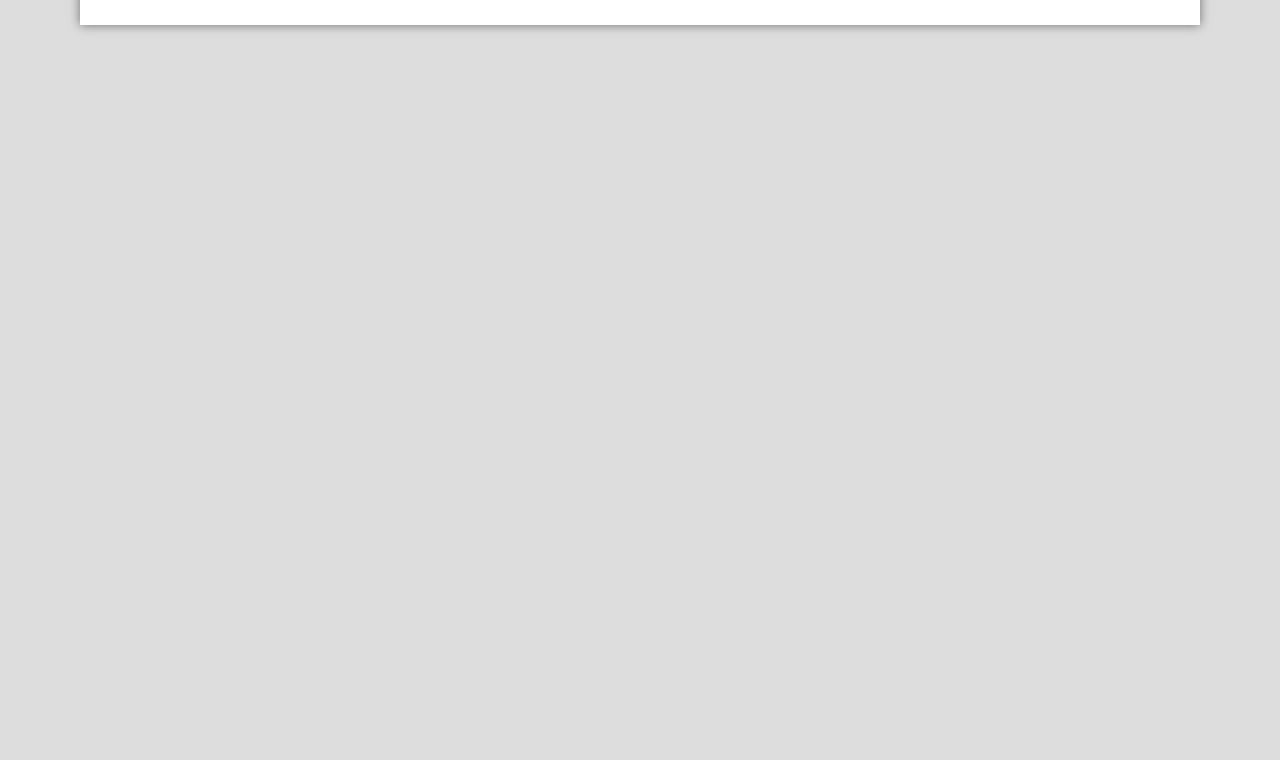
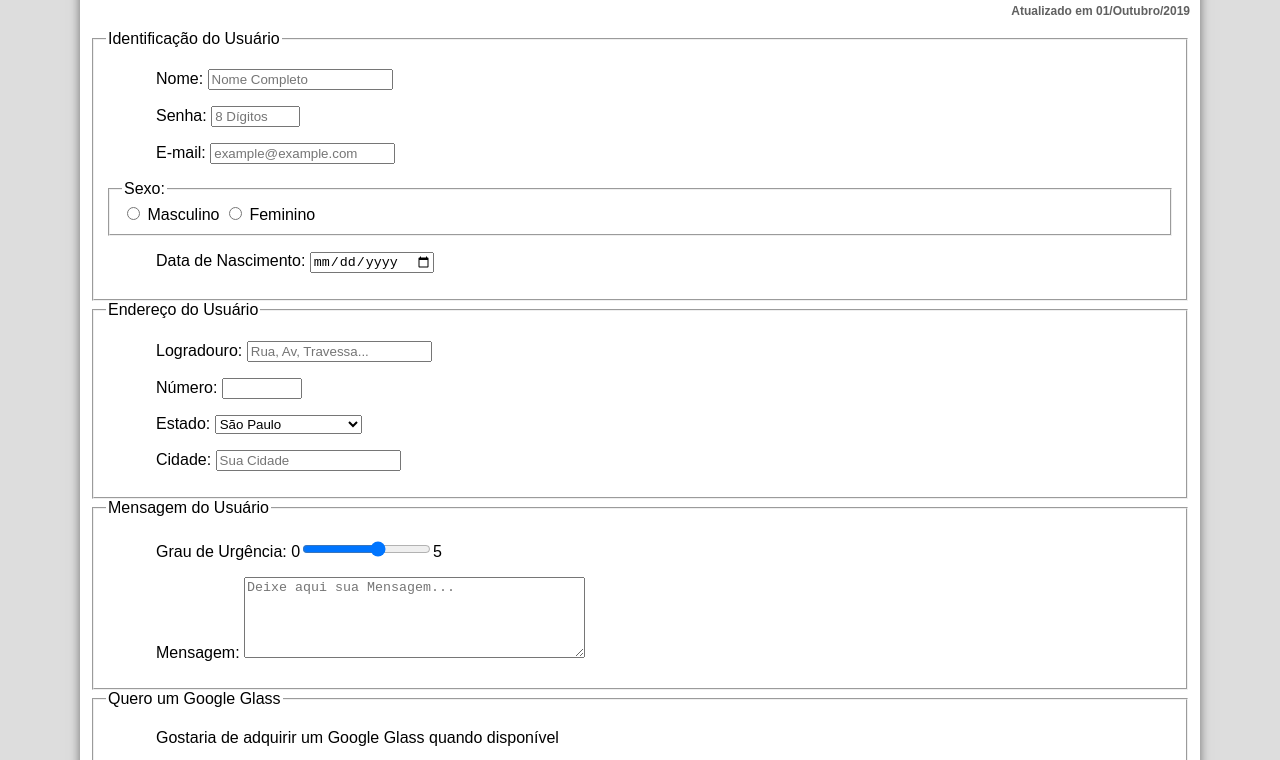
Before and after one commit to KaliloTeixeira/projeto-google-glass, a plain HTML site: page projeto-glass-html5/fale-conosco.html in a window 1280 px wide. Shown: the part 284-1044 px from the top of the page. Before the commit the page ends 800 px from the top, so only its background shows below. Drawn offline with Linux system fonts and the light colour scheme.

Commit message:
Criação do Formulário

```diff
--- a/projeto-glass-html5/fale-conosco.html
+++ b/projeto-glass-html5/fale-conosco.html
@@ -3,6 +3,7 @@
 
 <head>
     <link rel="stylesheet" href="_css/estilo.css">
+    <link rel="stylesheet" href="_css/form.css">
     <title>Tudo sobre Google Glass</title>
 </head>
 <script src="_javascript/funcoes.js"></script>
@@ -26,39 +27,78 @@
                 </ul>
             </nav>
         </header>
-
-Fale Conosco > Contato
-Formulário de Contato
-por Gustavo Guanabara
-Atualizado em 01/Maio/2013
-
-Identificação do Usuário
-    Nome:
-    Senha:
-    E-mail:
-    Sexo:
-        - Masculino
-        - Feminino
-    Data de Nascimento:
-
-Endereço do Usuário
-    Logradouro:
-    Número:
-    Estado:
-    Cidade:
-
-Mensagem do Usuário
-    Grau de Urgência:
-    Mensagem:
-
-Quero um Google Glass
-    Gostaria de adquirir um Google Glass quando disponível
-    Cor:
-    Quantidade:
-    Preço Total: R$
-
-
-[BOTÃO ENVIAR]contato
+        <section id="corpo-full">
+            <article id="noticia-principal">
+                <header id="cabecalho-artigo">
+                    <hgroup>
+                        <h3>Fale Conosco > Contato</h3>
+                        <h1>Formulário de Contato</h1>
+                        <h2>por Kalilo Teixeira</h2>
+                        <h3 class="direita">Atualizado em 01/Outubro/2019</h3>
+                    </hgroup>
+                </header>
+                <form method="POST" id="fContato" action="mailto:kalilo555@outlook.com">
+                    <fieldset id="usuario">
+                        <legend> Identificação do Usuário </legend>
+                            <p><label for="cNome"> Nome:</label>
+                                <input type="text" name="tNome" id="cNome" size="20" maxlength="30" placeholder="Nome Completo"></p>
+                            <p><label for="cSenha"> Senha:</label>
+                                <input type="password" name="tSenha" id="cSenha" size="8" maxlength="8" placeholder="8 Dígitos"></p>
+                            <p><label for="cMail"> E-mail:</label>
+                                <input type="email" name="tMail" id="cMail" size="20" maxlength="40" placeholder="example@example.com"></p>
+                            <fieldset id="sexo"> <legend> Sexo:</legend>
+                                <input type="radio" name="tSexo" id="cMasc"><label for="cMasc"> Masculino</label>
+                                <input type="radio" name="tSexo" id="cFem"><label for="cFem"> Feminino</label>
+                            </fieldset>
+                            <p><label for="cNasc"> Data de Nascimento:</label>
+                                <input type="date" name="tNasc" id="cNasc"></p>
+                    </fieldset>
+                    <fieldset id="endereco">
+                        <legend> Endereço do Usuário</legend>
+                            <p><label for="cRua"> Logradouro:</label>
+                                <input type="text" name="tRua" id="cRua" placeholder="Rua, Av, Travessa..."></p>
+                            <p><label for="cNum" > Número:</label>
+                                <input type="number" name="tNum" id="cNum" min="0" max="99999"></p>
+                            <p><label for="cEst"> Estado:</label>
+                                <select name="tEst" id="cEst">
+                                    <optgroup label="Região Sudeste">
+                                        <option value="MG"> Minas Gerais</option>
+                                        <option value="RJ"> Rio de Janeiro</option>
+                                        <option value="SP" selected> São Paulo</option>
+                                    </optgroup>
+                                    <optgroup label="Região Sul">
+                                        <option value="PR"> Paraná</option>
+                                        <option value="RS"> Rio Grande do Sul</option>
+                                        <option value="SC"> Santa Catarina</option>
+                                    </optgroup>
+                                </select></p>
+                            <p><label for="cCid"> Cidade:</label>
+                                <input type="text" name="tCid" id="cCid" maxlength="40" size="20" placeholder="Sua Cidade" list="cidades"></p>
+                                <datalist id="cidades">
+                                    <option value="Rio de Janeiro"></option>
+                                    <option value="Nova Iguaçu"></option>
+                                    <option value="Niterói"></option>
+                                    <option value="Belford Roxo"></option>
+                                </datalist>
+                    </fieldset>
+                    <fieldset id="mensagem">
+                        <legend> Mensagem do Usuário</legend>
+                            <p><label for="cUrg"> Grau de Urgência:</label>
+                                0<input type="range" name="tUrg" id="cUrg" min="0" max="10" step="2">5</p>
+                            <p><label for="cMsg"> Mensagem:</label>
+                                <textarea name="tMsg" id="cMsg" cols="40" rows="5" placeholder="Deixe aqui sua Mensagem..."></textarea></p>
+                    </fieldset>
+                    <fieldset id="pedido">
+                        <legend> Quero um Google Glass</legend>
+                            <p><label for="cPed"> Gostaria de adquirir um Google Glass quando disponível</label></p>
+                            <p><label for="cCor"> Cor:</label></p>
+                            <p><label for="cQtd"> Quantidade:</label></p>
+                            <p><label for="cTot"> Preço Total: R$</label></p>
+                    </fieldset>
+                [BOTÃO ENVIAR]contato
+                </form>
+            </article>
+        </section>
         <footer id="rodape">
             <p>Copyright &copy; 2019 - by Kalilo Teixeira <br/>
 
```
